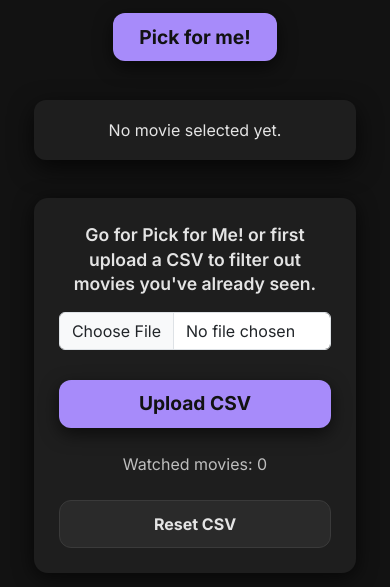
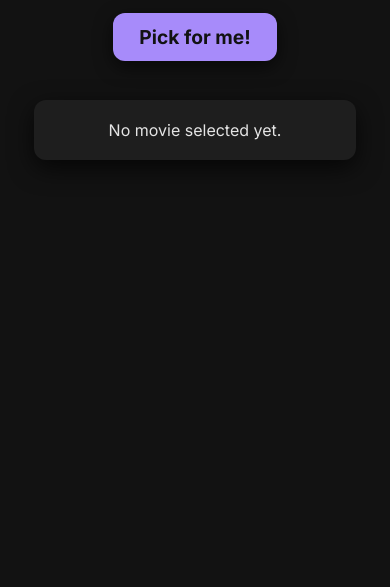
Before and after one commit to xenkou90/the-movie-picker, a Flask app: page / in a window 390 px wide. Shown: the part 111-698 px from the top of the page. Run offline with Flask 3, Linux system fonts and the light colour scheme; data that the repository does not hold is empty.

Commit message:
Hide upload panel on mobile (use hamburger menu instead).

```diff
--- a/static/style.css
+++ b/static/style.css
@@ -226,6 +226,15 @@ body {
         width: 100%;
         max-width: 420px;  /* controlled width but still rail-aligned */
         margin-left: auto; /* keeps right edge on the rail */
+    }
+}
+
+/* ==========================================================
+   HOME — MOBILE: hide Upload card completely
+   ========================================================== */
+@media (max-width: 991px) {
+    .home-grid aside.home-panel {
+        display: none;
     }
 }
 
```
